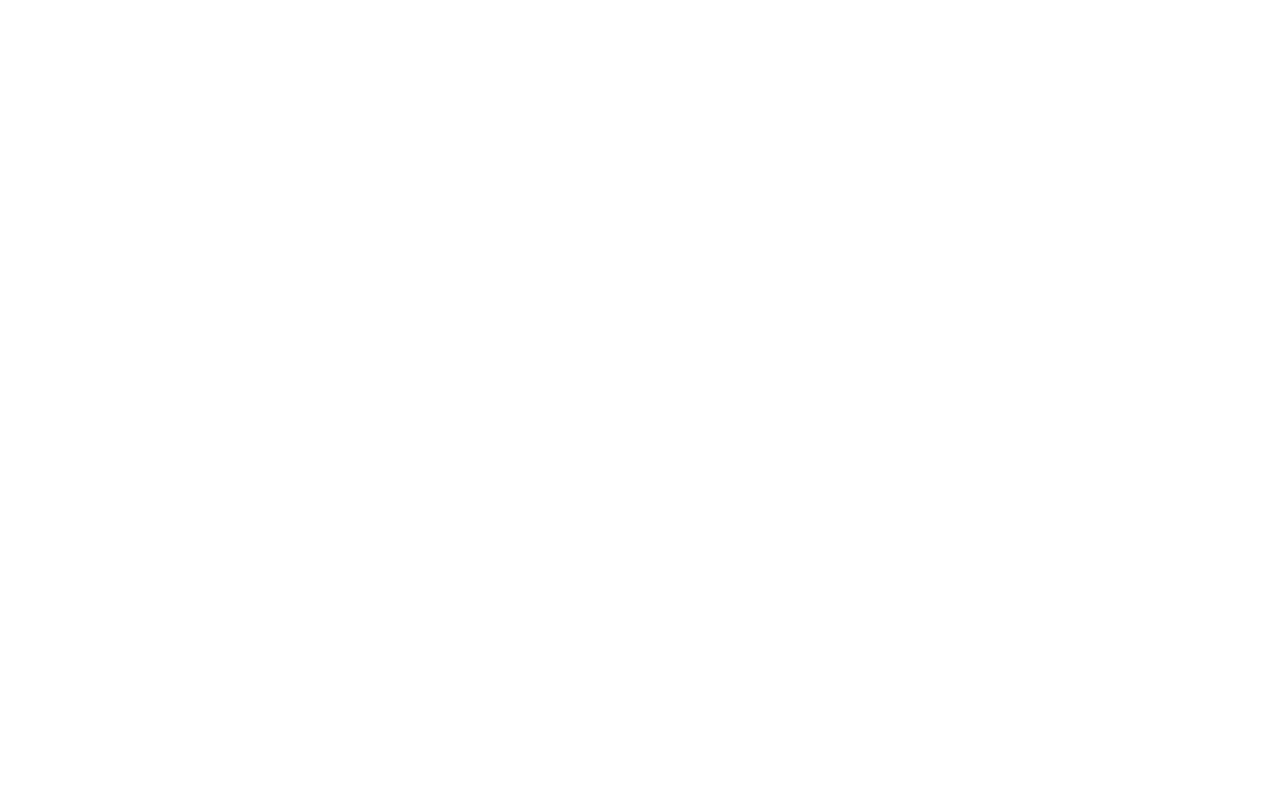
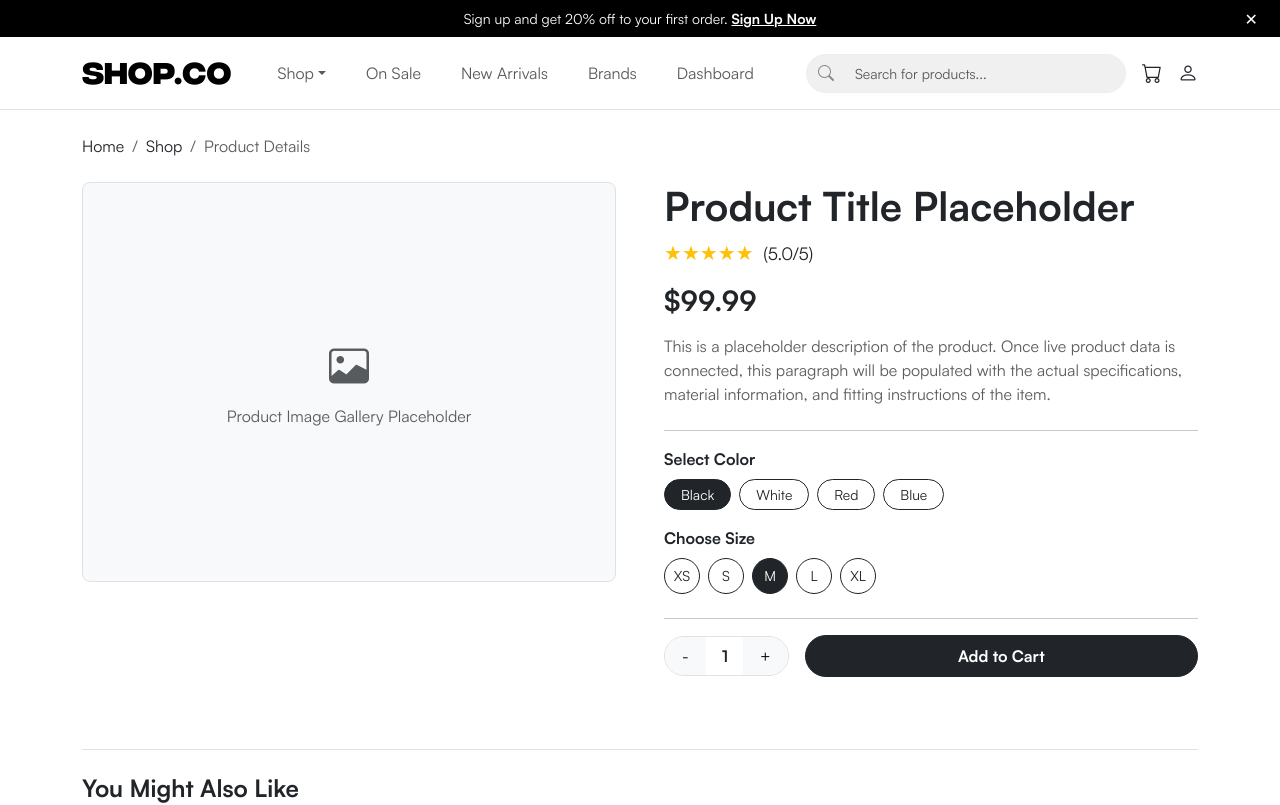
Before and after one commit to ShahdAhmed2/shopco-ecommerce, a React (Vite) app: page /product/1 in a window 1280 px wide. Before the commit this address had no page. Shown: the top 805 px of the page. Built offline with nearby package versions, Linux system fonts and the light colour scheme.

Commit message:
feat(product): implement ProductDetails layout shell and route

```diff
--- a/src/App.jsx
+++ b/src/App.jsx
@@ -2,6 +2,7 @@
 import { Routes, Route } from 'react-router-dom';
 import Home from './pages/Home';
 import Shop from './pages/Shop';
+import ProductDetails from './pages/ProductDetails';
 import AdminDashboard from './components/AdminDashboard';
 import CartPage from './components/CartPage';
 import Header from './components/layout/Header';
@@ -14,6 +15,7 @@
       <Routes>
         <Route path="/" element={<Home />} />
         <Route path="/shop" element={<Shop />} />
+        <Route path="/product/:id" element={<ProductDetails />} />
         <Route path="/admin" element={<AdminDashboard />} />
         <Route path="/cart" element={
           <>
--- /dev/null
+++ b/src/pages/ProductDetails.css
@@ -0,0 +1,16 @@
+.product-details-page {
+  min-height: 80vh;
+}
+
+.image-gallery-placeholder {
+  min-height: 400px;
+  display: flex;
+  flex-direction: column;
+  justify-content: center;
+  align-items: center;
+  border: 2px dashed #ddd;
+}
+
+.related-products-placeholder {
+  border: 2px dashed #ddd;
+}
--- /dev/null
+++ b/src/pages/ProductDetails.jsx
@@ -0,0 +1,139 @@
+import React, { useState } from 'react';
+import Header from '../components/layout/Header';
+import Footer from '../components/layout/Footer';
+import './ProductDetails.css';
+
+/**
+ * ProductDetails Page Component.
+ */
+const ProductDetails = () => {
+  const [quantity, setQuantity] = useState(1);
+  const [selectedSize, setSelectedSize] = useState('M');
+  const [selectedColor, setSelectedColor] = useState('Black');
+
+  return (
+    <>
+      <Header />
+      <div className="container py-4 product-details-page">
+        {/* Breadcrumb */}
+        <nav aria-label="breadcrumb" className="mb-4">
+          <ol className="breadcrumb">
+            <li className="breadcrumb-item">
+              <a href="/" className="text-decoration-none text-dark">Home</a>
+            </li>
+            <li className="breadcrumb-item">
+              <a href="/shop" className="text-decoration-none text-dark">Shop</a>
+            </li>
+            <li className="breadcrumb-item active" aria-current="page">
+              Product Details
+            </li>
+          </ol>
+        </nav>
+
+        {/* Details grid layout */}
+        <div className="row g-5">
+          {/* Image gallery */}
+          <div className="col-12 col-md-6">
+            <div className="image-gallery-placeholder border rounded-3 p-4 bg-light text-center py-5 text-muted">
+              <i className="bi bi-image fs-1 mb-2 d-block"></i>
+              <span>Product Image Gallery Placeholder</span>
+            </div>
+          </div>
+
+          {/* Info and selectors */}
+          <div className="col-12 col-md-6">
+            <h1 className="fw-bold mb-2">Product Title Placeholder</h1>
+            <p className="text-warning fs-5 mb-3">
+              ★★★★★ <span className="text-dark small ms-1">(5.0/5)</span>
+            </p>
+            <h3 className="fw-bold mb-3">$99.99</h3>
+
+            <p className="text-muted mb-4">
+              This is a placeholder description of the product. Once live product data is connected,
+              this paragraph will be populated with the actual specifications, material information,
+              and fitting instructions of the item.
+            </p>
+
+            <hr />
+
+            {/* Colors */}
+            <div className="mb-3">
+              <span className="fw-semibold d-block mb-2">Select Color</span>
+              <div className="d-flex gap-2">
+                {['Black', 'White', 'Red', 'Blue'].map((c) => (
+                  <button
+                    key={c}
+                    type="button"
+                    className={`btn btn-sm ${selectedColor === c ? 'btn-dark' : 'btn-outline-dark'} rounded-pill px-3`}
+                    onClick={() => setSelectedColor(c)}
+                  >
+                    {c}
+                  </button>
+                ))}
+              </div>
+            </div>
+
+            {/* Sizes */}
+            <div className="mb-4">
+              <span className="fw-semibold d-block mb-2">Choose Size</span>
+              <div className="d-flex gap-2">
+                {['XS', 'S', 'M', 'L', 'XL'].map((s) => (
+                  <button
+                    key={s}
+                    type="button"
+                    className={`btn btn-sm ${selectedSize === s ? 'btn-dark' : 'btn-outline-dark'} rounded-circle`}
+                    style={{ width: '36px', height: '36px', padding: 0 }}
+                    onClick={() => setSelectedSize(s)}
+                  >
+                    {s}
+                  </button>
+                ))}
+              </div>
+            </div>
+
+            <hr />
+
+            {/* Quantity & Add to Cart */}
+            <div className="d-flex align-items-center gap-3 mb-4">
+              <div className="btn-group border rounded-pill overflow-hidden">
+                <button
+                  type="button"
+                  className="btn btn-light px-3"
+                  onClick={() => setQuantity((q) => Math.max(1, q - 1))}
+                >
+                  -
+                </button>
+                <span className="align-self-center px-3 fw-semibold">{quantity}</span>
+                <button
+                  type="button"
+                  className="btn btn-light px-3"
+                  onClick={() => setQuantity((q) => q + 1)}
+                >
+                  +
+                </button>
+              </div>
+              <button
+                type="button"
+                className="btn btn-dark rounded-pill px-5 py-2 fw-bold flex-grow-1"
+              >
+                Add to Cart
+              </button>
+            </div>
+          </div>
+        </div>
+
+        {/* Related section */}
+        <div className="mt-5 pt-4 border-top">
+          <h4 className="fw-bold mb-4">You Might Also Like</h4>
+          <div className="related-products-placeholder border border-dashed rounded-3 p-5 text-center text-muted bg-light">
+            <i className="bi bi-collection fs-1 mb-2 d-block"></i>
+            <span>Related Products Catalog Grid Placeholder</span>
+          </div>
+        </div>
+      </div>
+      <Footer />
+    </>
+  );
+};
+
+export default ProductDetails;
```
